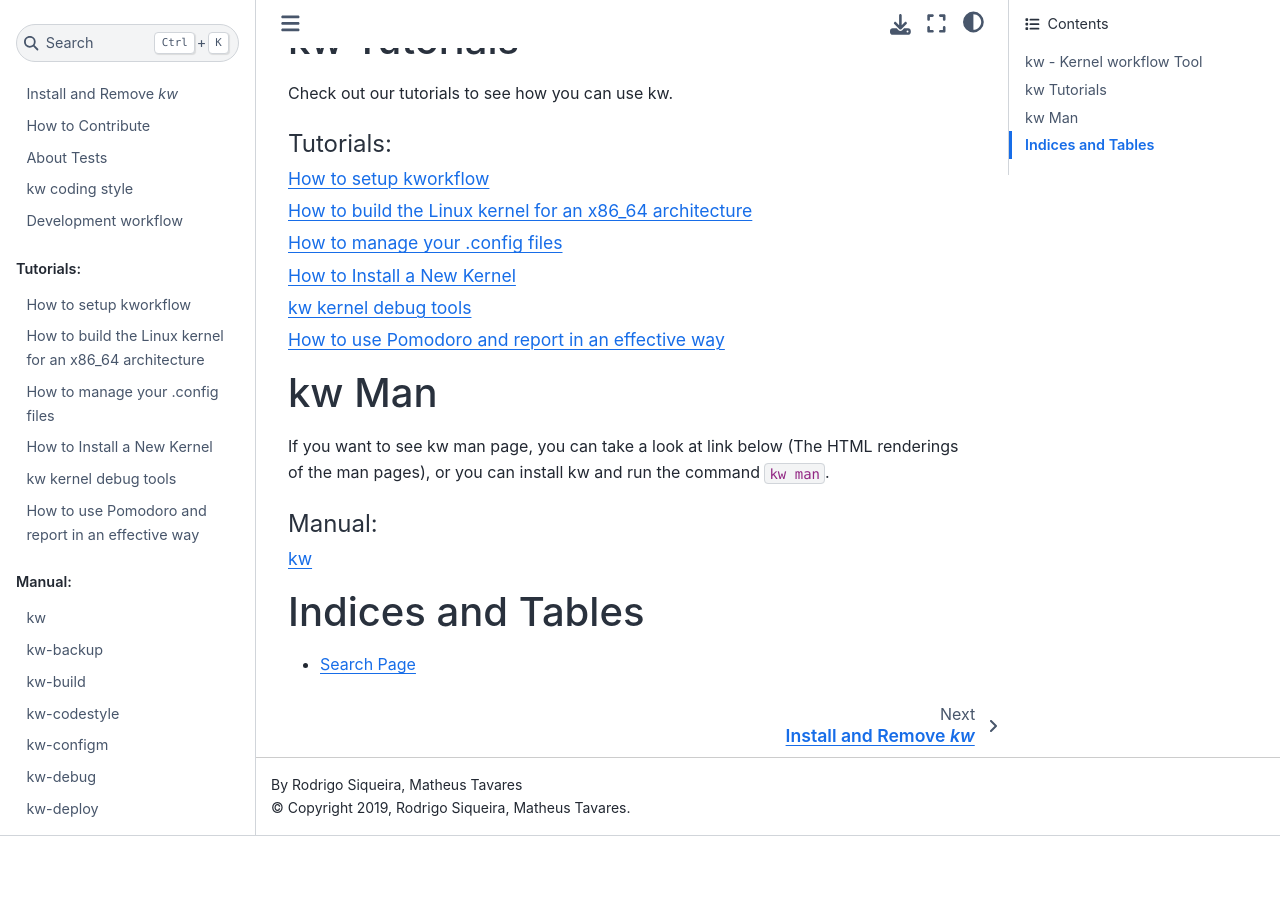
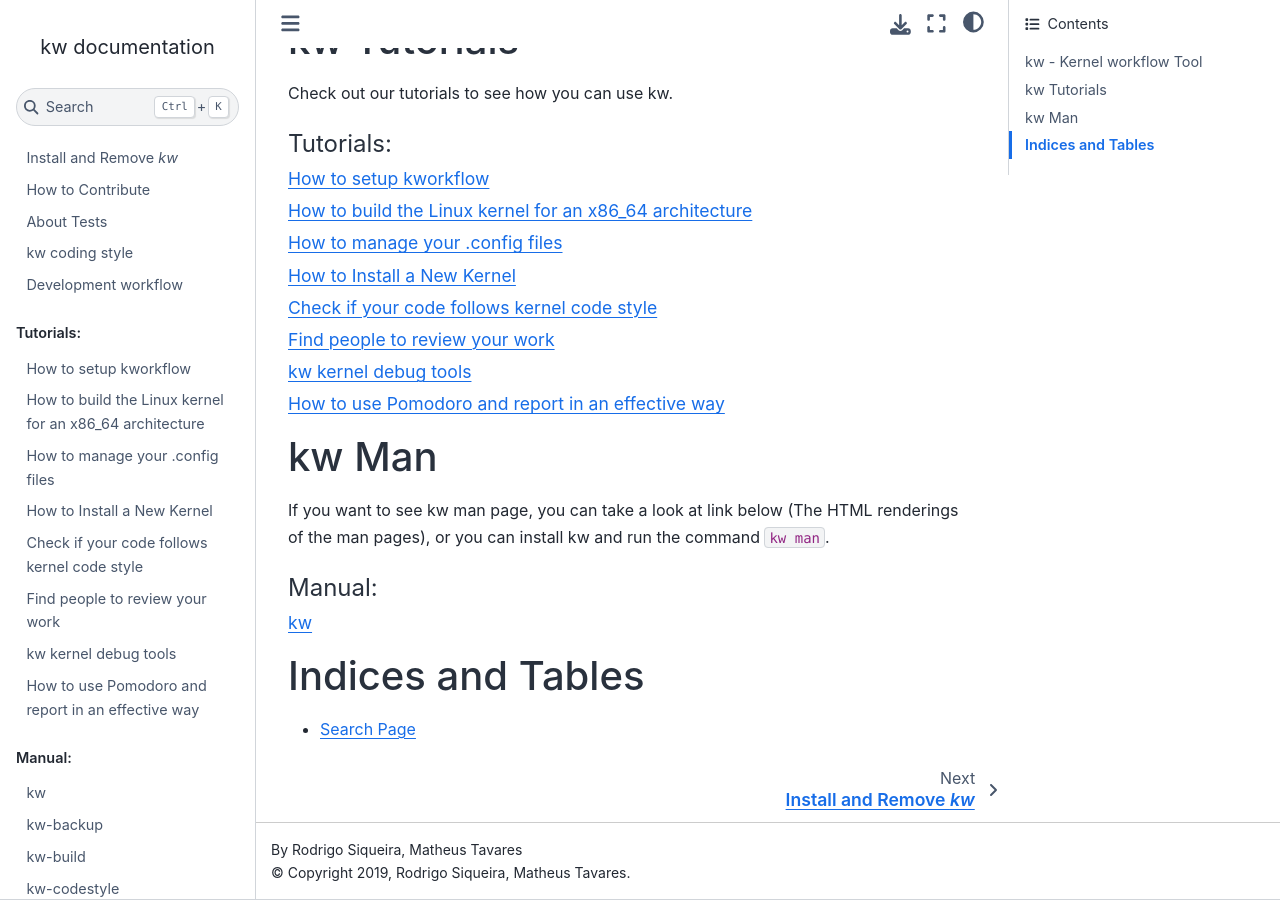
Before and after one commit to kworkflow/kworkflow, a Sphinx documentation site: the page built from documentation/index.rst, in a window 1280 px wide and 900 px high, scrolled down 545 px. Built offline with Sphinx 7.4.7 and the Sphinx Book theme 1.1.4, drawn with Linux system fonts in a browser that asks for light colours; before the commit the page ends 1381 px from its top, so only the background shows below that; some of the changed lines change nothing that is shown.

Commit message:
documentation: Add two new tutorials
This commit introduces two simple tutorials, one related to kw codestyle
and the other related to kw maintainers. Since both tutorials are so
small, I decided to put them in a single commit.

Closes #244

Signed-off-by: Rodrigo Siqueira <siqueirajordao@riseup.net>

```diff
--- a/documentation/index.rst
+++ b/documentation/index.rst
@@ -33,6 +33,8 @@ Check out our tutorials to see how you can use kw.
    tutorials/buildlinux
    tutorials/configm
    tutorials/deploy-kernel
+   tutorials/codestyle
+   tutorials/find-maintainers
    tutorials/kernel-debug
    tutorials/pomodoro-report
 
--- /dev/null
+++ b/documentation/tutorials/codestyle.rst
@@ -0,0 +1,32 @@
+================================================
+  Check if your code follows kernel code style
+================================================
+.. _codestyle:
+
+.. contents::
+   :depth: 1
+   :local:
+   :backlinks: none
+
+.. highlight:: console
+
+The Linux kernel has a very clear and well-defined code style automated by a
+tool named `checkpatch.pl`. You can use this script to check a file or a patch,
+and it has a large number of options. Although this tool has powerful features,
+it requires multiple parameters for different contexts, which can make it
+tedious to use.
+
+kw tries to deliver a unified development experience in the same way that it
+provides a simple interface for developers to access some supported tools by
+the kernel. For this reason, kw provides the ``kw codestyle <target>`` feature,
+which will identify if the target is a folder, file, or patch with the same
+command line. For example, you can point to a folder::
+
+ kw codestyle drivers/gpu/drm/amd/display/amdgpu_dm/
+
+or you can point it to a file::
+
+ kw codestyle drivers/gpu/drm/amd/display/amdgpu_dm/amdgpu_dm.c
+
+That is all you need to know about kernel code style checking under kw
+management.
--- /dev/null
+++ b/documentation/tutorials/find-maintainers.rst
@@ -0,0 +1,28 @@
+===================================
+  Find people to review your work
+===================================
+.. _find-maintainers:
+
+.. contents::
+   :depth: 1
+   :local:
+   :backlinks: none
+
+.. highlight:: console
+
+Do you have a very cool patch, but you don't know to whom you can send it?
+Don't worry, you just need::
+
+  kw maintainer <path>
+
+or even shorter::
+
+  kw m <path>
+
+For example, let's say that you have a fix for the amdgpu, you can use::
+
+  kw m drivers/gpu/drm/amd/
+
+You can also point to a specific file::
+
+  kw m drivers/gpu/drm/amd/display/amdgpu_dm/amdgpu_dm.c
```
